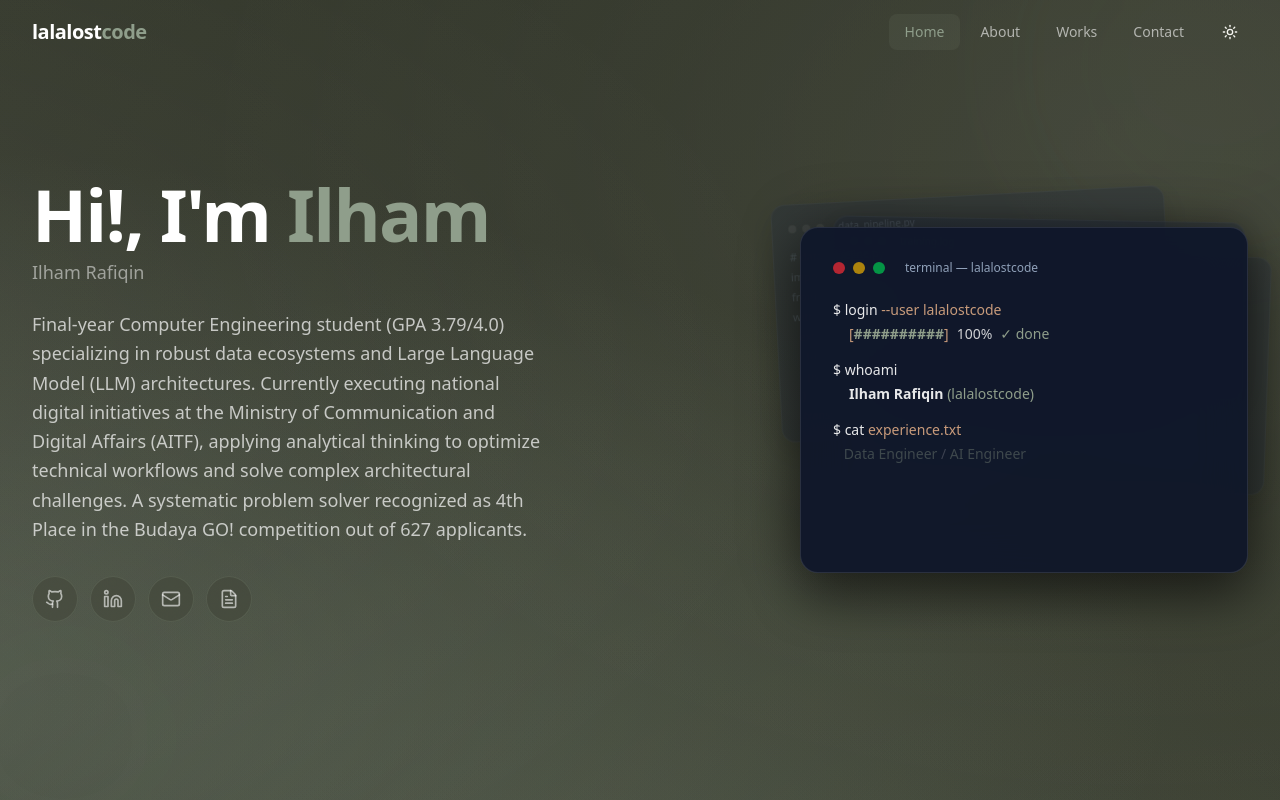
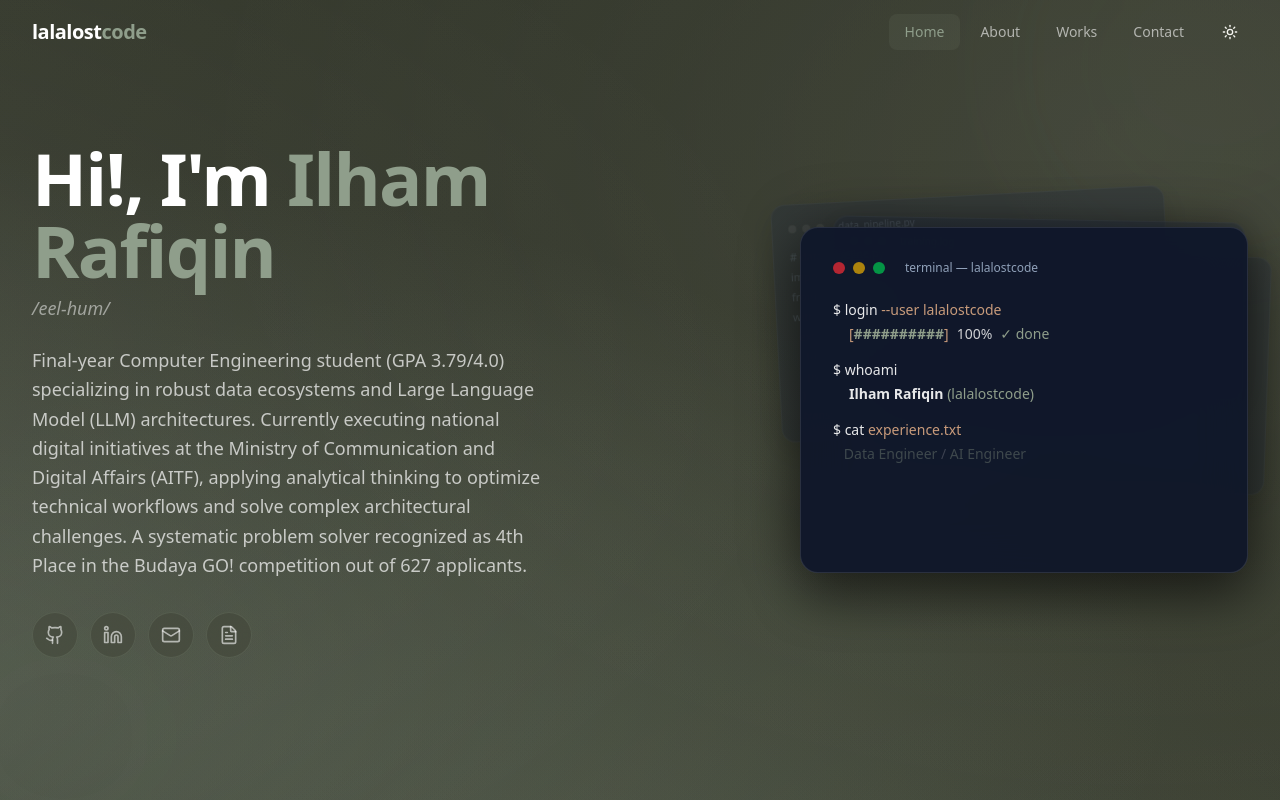
Before and after one commit to lalalostcode/web-portofolio-lalalost.code, a Next.js app: page / in a window 1280 px wide. Shown: the top 800 px of the page. Built offline with nearby package versions, Linux system fonts and the light colour scheme.

Commit message:
just fix the homepage

```diff
--- a/src/components/sections/hero.tsx
+++ b/src/components/sections/hero.tsx
@@ -366,11 +366,11 @@ export function Hero() {
             >
               <h1 className="text-5xl sm:text-6xl lg:text-7xl font-bold tracking-tight">
                 <span className="text-olive dark:text-white">Hi!, I&apos;m </span>
-                <span className="text-sage">Ilham</span>
+                <span className="text-sage">Ilham Rafiqin</span>
               </h1>
-              <p className="mt-2 text-lg text-olive/50 dark:text-white/50 font-medium">
-                {personalInfo.name}
-              </p>
+              <p className="mt-2 text-lg text-olive/50 dark:text-white/50 font-medium italic">
+  /eel-hum/
+</p>
             </motion.div>
 
             <motion.p
```
